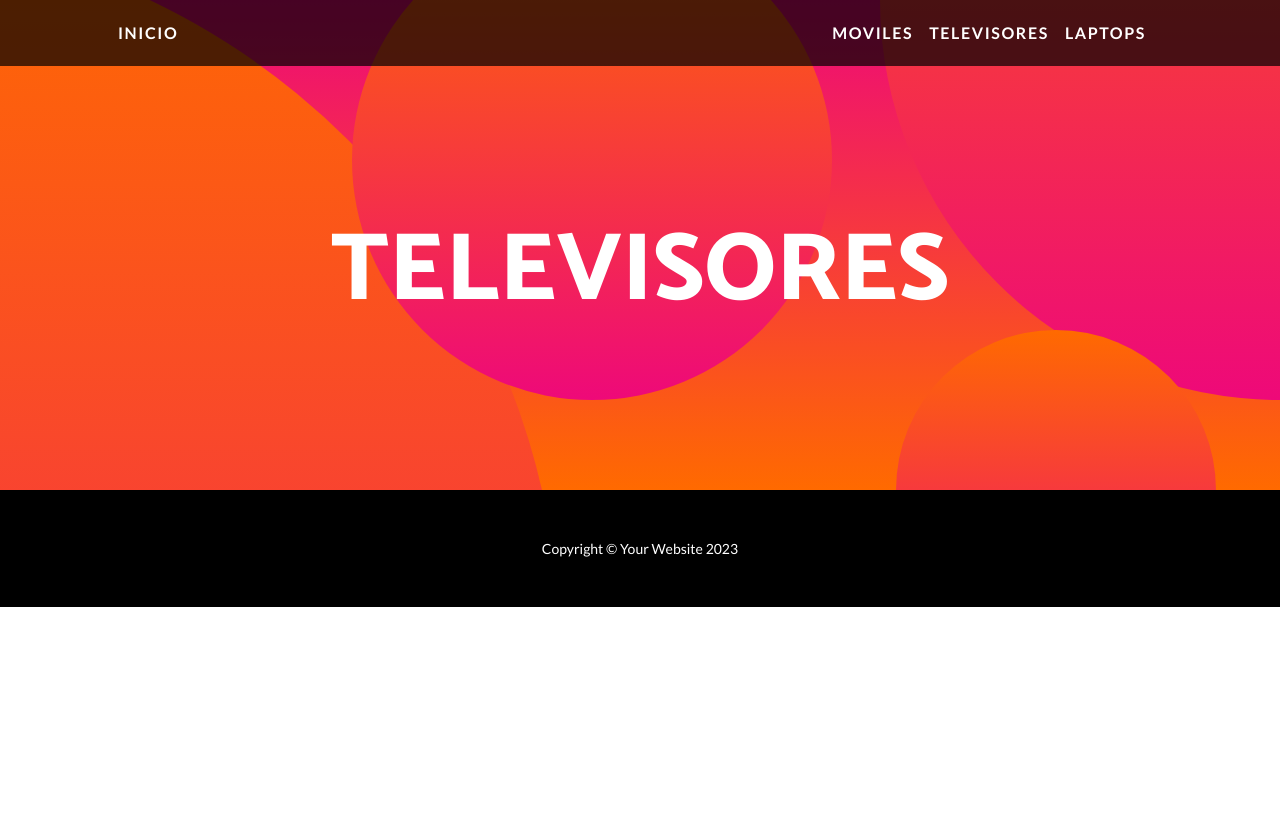
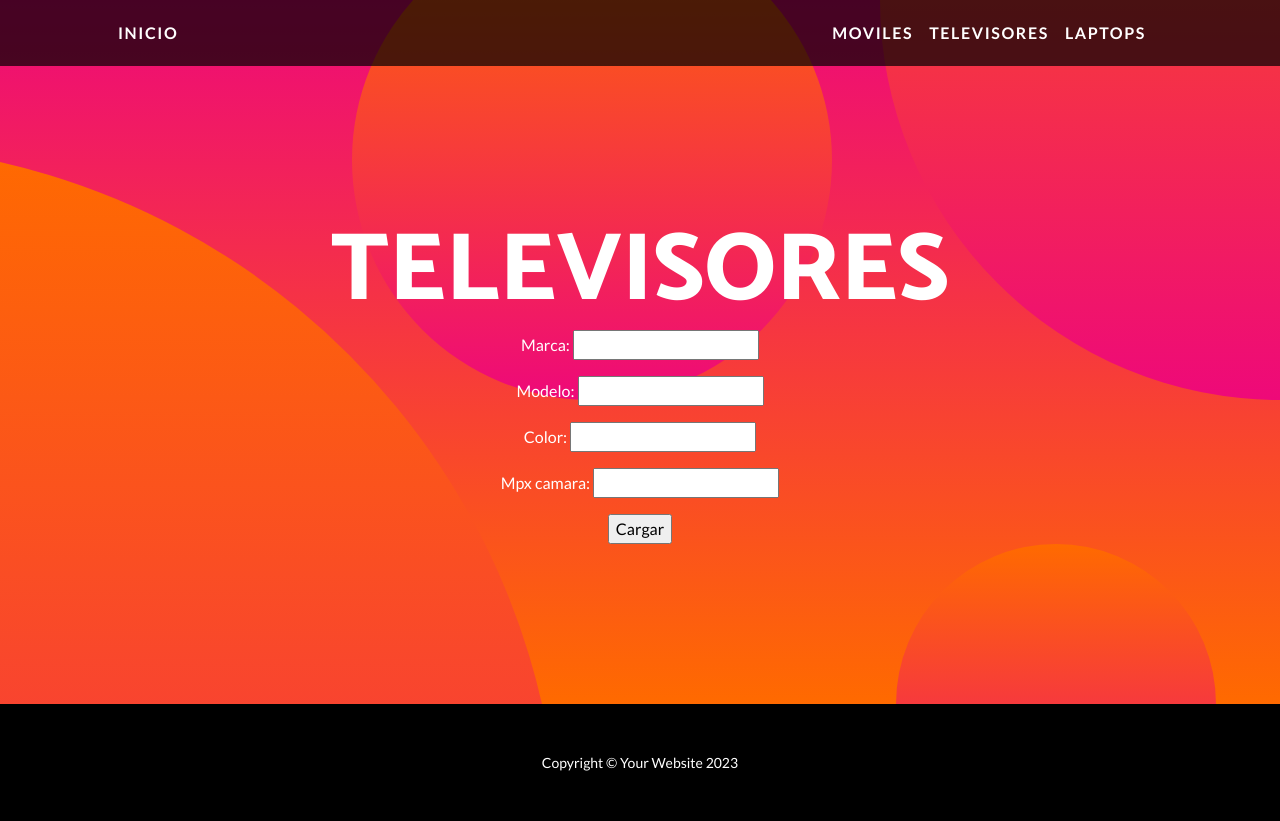
Before and after one commit to pperelda/proyecto-final-PERELDA, a Django app: template inicio/templates/inicio/televisores.html in a window 1280 px wide. Before the commit the page ends 607 px from the top, so only its background shows below. Run offline with Django 4.2, Linux system fonts and the light colour scheme; the template is opened without the code that fills it, so the values that code supplies are empty; some libraries are stand-ins or nearby versions.

Commit message:
guardando antes de irme a dormir

```diff
--- a/inicio/models.py
+++ b/inicio/models.py
@@ -4,7 +4,7 @@ class Moviles(models.Model):
     marca = models.CharField(max_length=30)
     modelo = models.TextField()
     color = models.CharField(max_length=15)
-    mp_camara_frontal = models.IntegerField()
+    mpx_camara = models.IntegerField()
 
 class Televisores(models.Model):
     marca = models.CharField(max_length=30)
--- a/inicio/templates/inicio/televisores.html
+++ b/inicio/templates/inicio/televisores.html
@@ -5,3 +5,30 @@
 {% block h1_header %}
 <h1 class="masthead-heading mb-0">TELEVISORES</h1>
 {% endblock h1_header %}
+
+
+{% block main %}
+<form action='' method='POST'>
+    {% csrf_token %}
+    <p>
+        Marca:
+        <input type="text" name="marca">
+    </p>
+    <p>
+        Modelo:
+        <input type="text" name="modelo">
+    </p>
+    <p>
+        Color:
+        <input type="text" name="color">
+    </p>
+    <p>
+        Mpx camara:
+        <input type="number" name="mpx_camara">
+    </p>
+
+    <input type="submit" value="Cargar">
+
+
+</form>
+{% endblock main %}
--- a/templates/base.html
+++ b/templates/base.html
@@ -41,14 +41,15 @@
                     <h1 class="masthead-heading mb-0">BASE</h1>
                     {% endblock h1_header %}
                 </div>
+                {% block main %}
+
+                {% endblock main %}
             </div>
             <div class="bg-circle-1 bg-circle"></div>
             <div class="bg-circle-2 bg-circle"></div>
             <div class="bg-circle-3 bg-circle"></div>
             <div class="bg-circle-4 bg-circle"></div>
         </header>
-        <!-- Content section 1-->
-
         <!-- Footer-->
         <footer class="py-5 bg-black">
             <div class="container px-5"><p class="m-0 text-center text-white small">Copyright &copy; Your Website 2023</p></div>
```
Also changed, not shown: inicio/forms.py (added, +7 -0 lines), inicio/templates/inicio/moviles.html (+12 -0 lines), inicio/views.py (+14 -1 lines).
